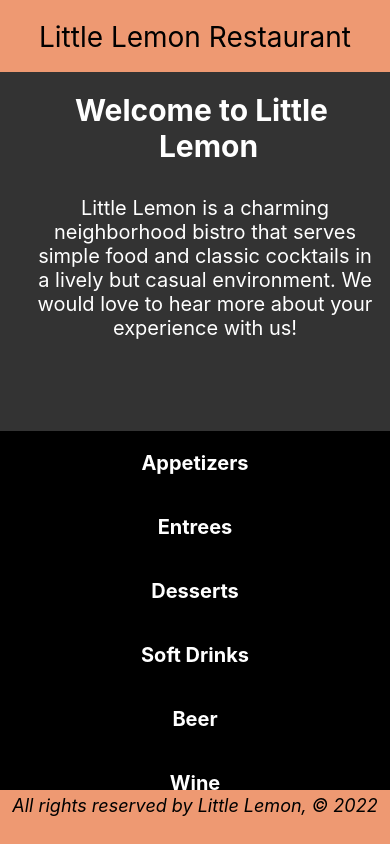
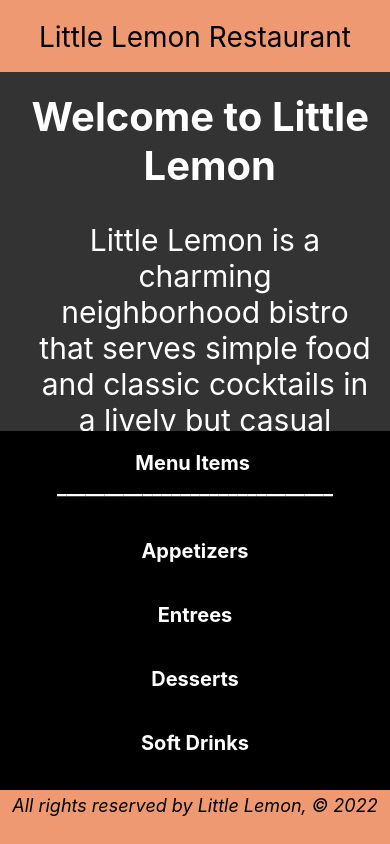
Before and after one commit to bhattibytes/lemon-app, a React Native app: screen / in a window 390 px wide. Built offline with nearby package versions, Linux system fonts and the light colour scheme.

Commit message:
Add: scrollView for welcome message

```diff
--- a/components/MenuItems.js
+++ b/components/MenuItems.js
@@ -14,9 +14,14 @@ const items = [
 export default function MenuItems() {
   return (
     <View style={menuStyles.viewContainer}>
-      <ScrollView style={menuStyles.scrollViewContainer}
-      horizontal={false}
-      indicatorStyle='white'
+      <Text style={menuStyles.text}>
+        Menu Items {'\n'}
+        <Text>_____________________________</Text>
+      </Text>
+      <ScrollView
+        style={menuStyles.scrollViewContainer}
+        horizontal={false}
+        indicatorStyle='white'
       >
         {items.map((item) => (
             <Text style={menuStyles.text} numberOfLines={1} key={item.id}>
--- a/components/Welcome.js
+++ b/components/Welcome.js
@@ -1,13 +1,13 @@
 import * as React from 'react';
-import { View, Text, StyleSheet } from 'react-native';
+import { View, Text, StyleSheet, ScrollView } from 'react-native';
 
 export default function Welcome() {
   return (
-    <View style={welcomeStyles.container}>
+    <ScrollView style={welcomeStyles.container} indicatorStyle='white'>
       <Text style={welcomeStyles.title}>Welcome to Little {'\n'} Lemon</Text>
       <Text>{'\n'}</Text>
       <Text style={welcomeStyles.text}>Little Lemon is a charming neighborhood bistro that serves simple food and classic cocktails in a lively but casual environment. We would love to hear more about your experience with us!</Text>
-    </View>
+    </ScrollView>
   );
 }
 
@@ -16,12 +16,13 @@ const welcomeStyles = StyleSheet.create({
     flex: 1,
     paddingTop: 0,
     paddingLeft: 20,
-    backgroundColor: '#333333'
+    backgroundColor: '#333333',
+    lineHeight: 50,
   },
 
   title: {
     marginTop: 20,
-    fontSize: 30,
+    fontSize: 40,
     fontWeight: 'bold',
     color: 'white',
     textAlign: 'center'
@@ -29,7 +30,7 @@ const welcomeStyles = StyleSheet.create({
 
   text: {
     padding: 15,
-    fontSize: 20,
+    fontSize: 30,
     color: 'white',
     textAlign: 'center'
   },
```
